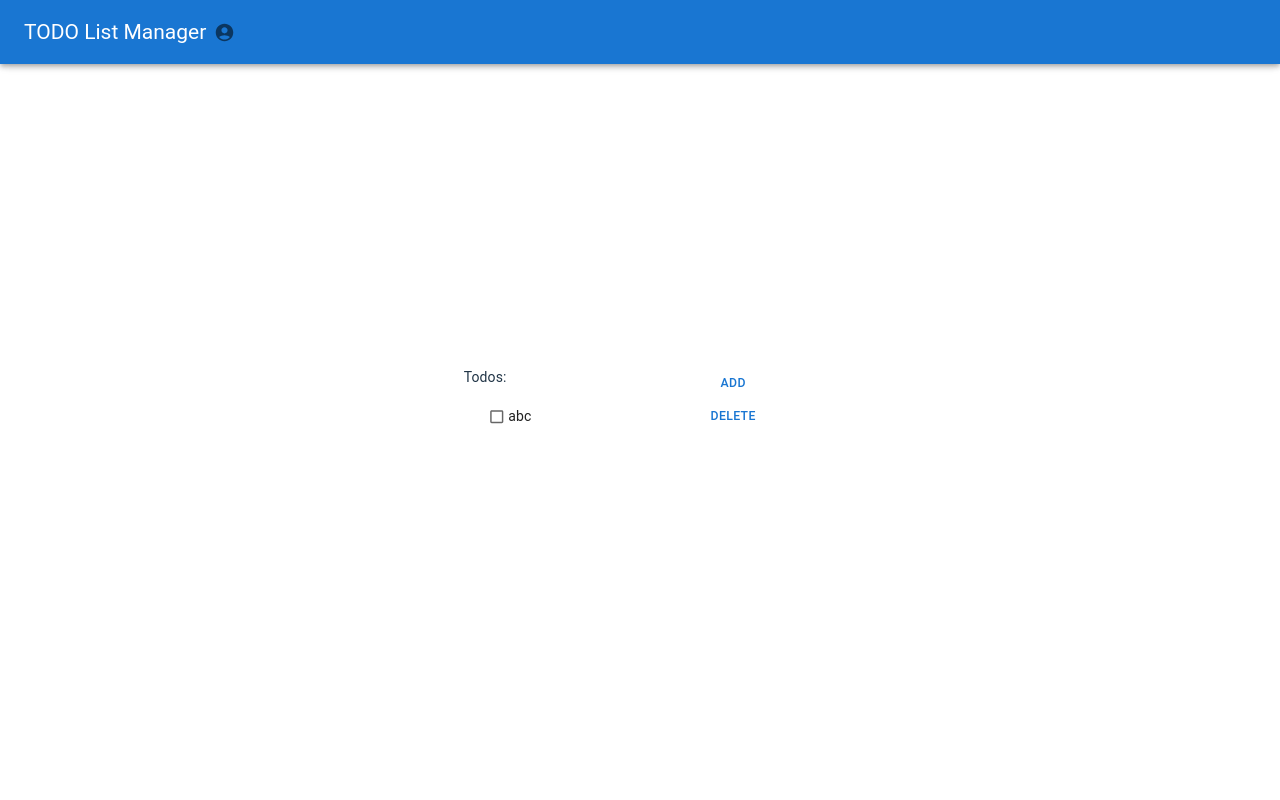
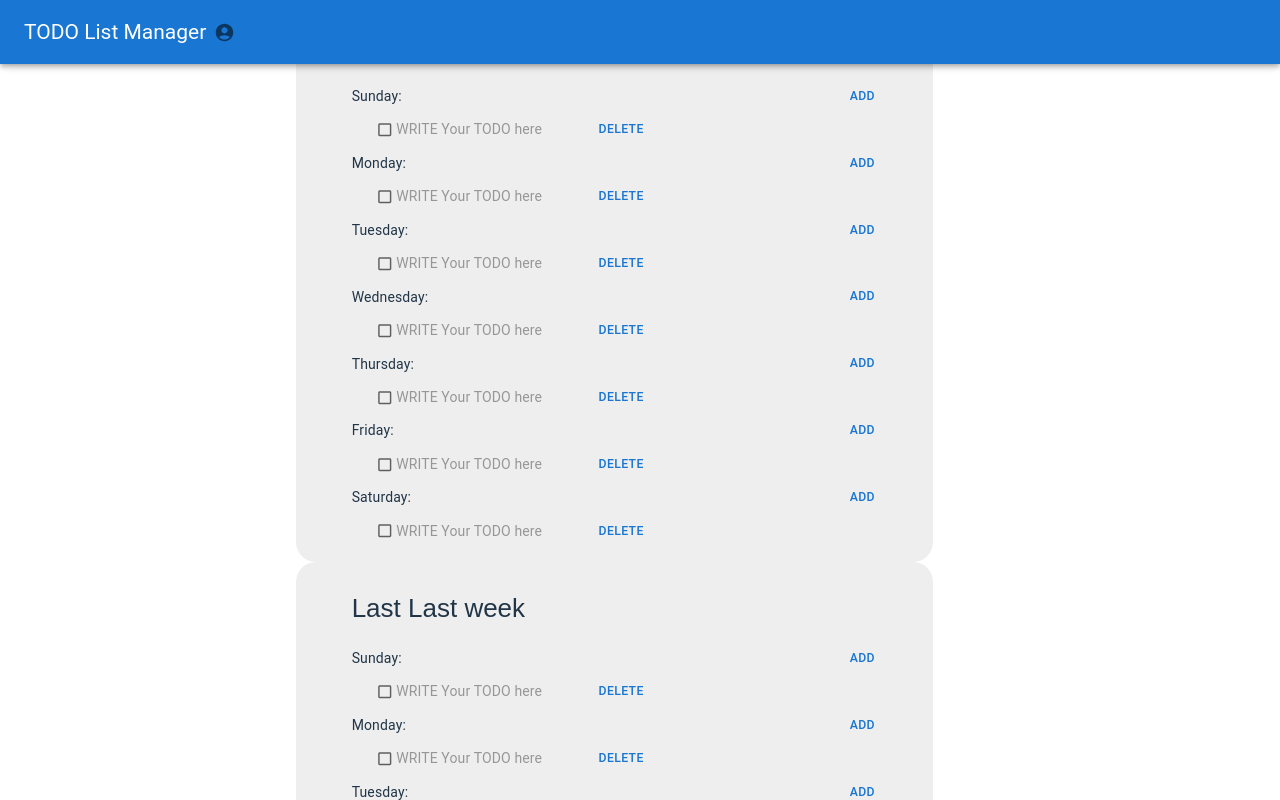
Before and after one commit to rhit-arnarsan/280-Final-Project, a React (Vite) app: page /todos in a window 1280 px wide. Shown: the top 800 px of the page. Built offline with nearby package versions, Linux system fonts and the light colour scheme.

Commit message:
Multiple weeks

```diff
--- a/src/components/Week.jsx
+++ b/src/components/Week.jsx
@@ -11,11 +11,11 @@ class weekHolder {
         this.endDate = end;
     }
 
-    getNextWeek() {
+    getNthWeekOffset(n) {
         let newStart = new Date();
-        newStart.setDate(this.startDate.getDate() + 7);
+        newStart.setDate(this.startDate.getDate() + 7*n);
         let newEnd = new Date();
-        newEnd.setDate(this.endDate.getDate() + 7);
+        newEnd.setDate(this.endDate.getDate() + 7*n);
         return new weekHolder(newStart, newEnd);
     }
 
@@ -32,7 +32,7 @@ class weekHolder {
     }
 
     toListOfDays() {
-        return [0, 1, 2, 3, 4, 5, 6, 7].map(
+        return [0, 1, 2, 3, 4, 5, 6].map(
             (i) => {
                 const res = new Date();
                 res.setDate(this.startDate.getDate() + i)
@@ -59,6 +59,13 @@ class weekHolder {
         return x;
     }
 
+    getNextWeek() {
+        let newStart = new Date();
+        newStart.setDate(this.startDate.getDate() + 7);
+        let newEnd = new Date();
+        newEnd.setDate(this.endDate.getDate() + 7);
+        return new weekHolder(newStart, newEnd);
+    }
 }
 
 export function dayToWeek(day) {
@@ -172,21 +179,12 @@ function TodoLine(index, val, done, update, addLine, remove) {
 
 
 // // name is a string
-// export function Week(name, weekHolder) {
-//     weekHolder.getData();
-//     return (
-//         <div className="week">
-//             <h1 id={name}>{name}</h1>
-//             {/* {weekHolder.toListOfDays().map((day, i) => Day(days_of_week[i], day, [{value:"asdf", done: true}]))} */}
-//             {Day("TestDay", new Date(), [{value: "asdf", done: true}])}
-//         </div>
-//     );
-// }
 
 
-export function List() {
 
-    const [complete, setComplete] = useState([{text: "abc", finished: false}])
+export function Day(name) {
+
+    const [complete, setComplete] = useState([{text: "", finished: false}])
     console.log(complete)
     function toItem(index, task, done) {
         return (
@@ -231,13 +229,24 @@ export function List() {
 
     return (
         <Box>
-            <Box sx={{display: "flex", justifyContent: "space-between"}}>
+            <Box sx={{display: "flex", justifyContent: "space-between", alignItems: "center", width: "180%"}}>
                 <Typography>
-                    Todos:
+                    {name}:
                 </Typography>
-                <Button onClick={() => setComplete([...complete, {finished: false, text: "abc"}])}>Add</Button>
+                <Button onClick={() => setComplete([...complete, {finished: false, text: ""}])}>Add</Button>
             </Box>
             {complete.map((x, i) => toItem(i, x.text, x.finished))}
         </Box>
     )
 }
+
+
+export function Week(name, weekHolder) {
+    // weekHolder.getData();
+    return (
+        <div className="week">
+            <h1 id={name}>{name}</h1>
+            {weekHolder.toListOfDays().map((day, i) => Day(days_of_week[i], day))}
+        </div>
+    );
+}
--- a/src/pages/Main.jsx
+++ b/src/pages/Main.jsx
@@ -1,13 +1,30 @@
 
-import { List, dayToWeek } from '../components/Week.jsx';
+import { Week, Day, dayToWeek } from '../components/Week.jsx';
 import { TopBar } from '../components/TopBar.jsx';
 
+function weekNames(offset) {
+    if (offset <= -3) return `${offset} weeks back`
+    if (offset == -2) return "Last Last week";
+    if (offset == -1) return "Last week";
+    if (offset == 0) return "This week";
+    if (offset == 1) return "Next week";
+    if (offset == 2) return "Next Next week";
+    if (offset >= 3) return `${offset} weeks in the future`
+}
 
 export function Main() {
+    const currentWeek = dayToWeek(new Date());
+    const BACK = -3;
+
+    const weeks = []
+    for (let i = BACK; i < 4; i++) {
+        weeks.push(currentWeek.getNthWeekOffset(i));
+    }
+
     return (
         <>
         {TopBar()}
-        {List()}
+        {weeks.map((week, i) => Week(weekNames(i+BACK), week))}
         </>
     );
 }
```
